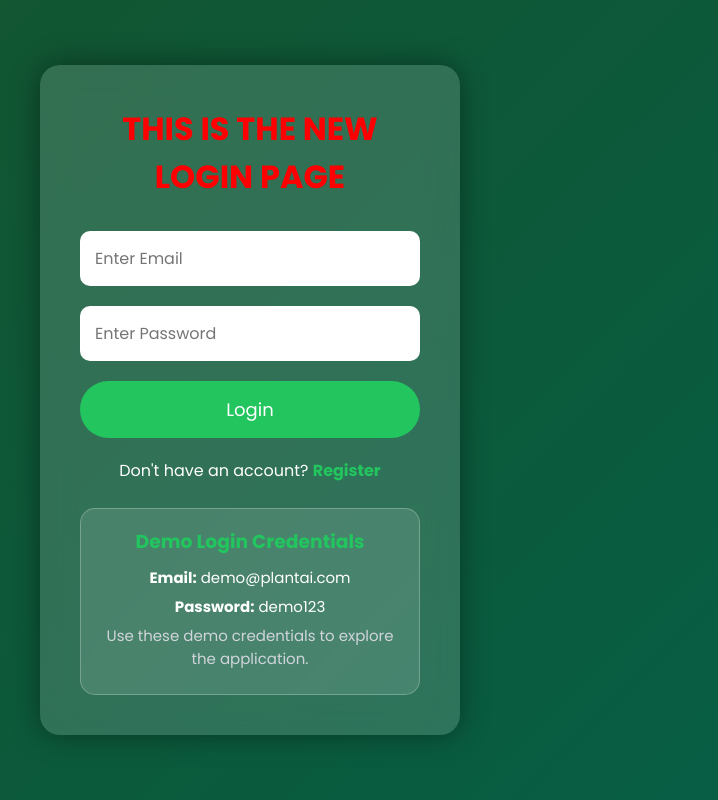
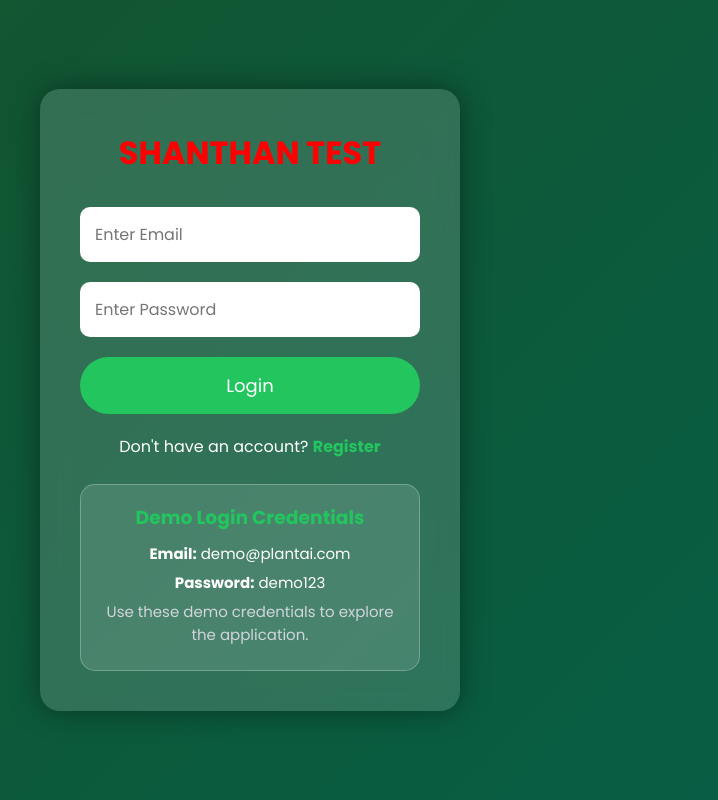
Before and after one commit to shanthanrao497/plant-leaf-disease-demo, a plain HTML site: page login.html in a window 1280 px wide. Shown: the whole page, without its empty margins (390-1108 px from the left). Drawn offline with Linux system fonts and the light colour scheme.

Commit message:
Update login.html

```diff
--- a/login.html
+++ b/login.html
@@ -113,8 +113,7 @@ font-size:15px;
 
 <div class="login-box">
 
-<h1 style="color:red;">THIS IS THE NEW LOGIN PAGE</h1>
-
+<h1 style="color:red;">SHANTHAN TEST</h1>
 <input type="email" placeholder="Enter Email">
 
 <input type="password" placeholder="Enter Password">
```
